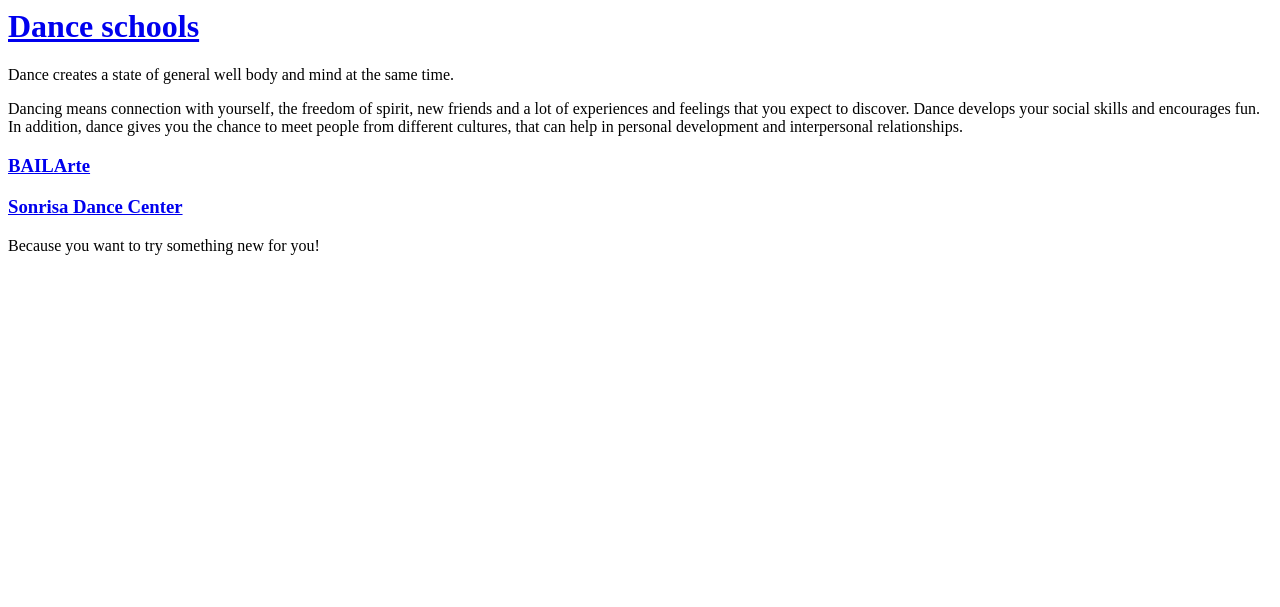
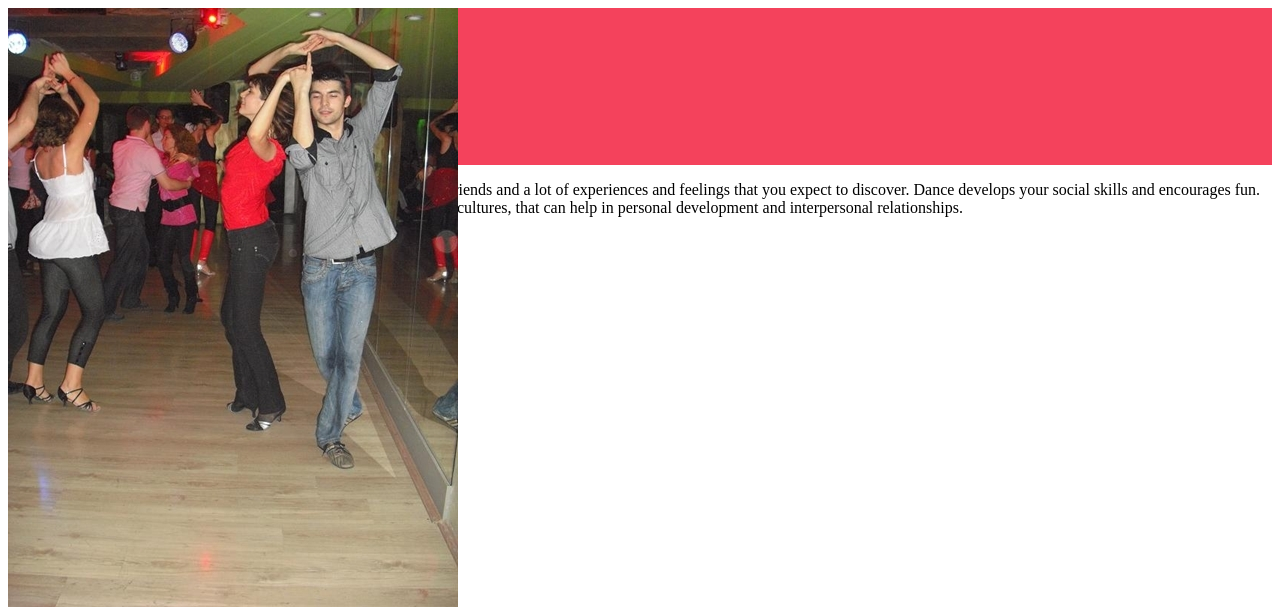
Before and after one commit to CosteaAlecsandra/danceSchools, a Django app: page / in a window 1280 px wide. Shown: the top 607 px of the page. Run offline with Django 3.2, Linux system fonts and the light colour scheme; data comes from the database, SQL or seed files in the repository.

Commit message:
Add css to base.phtml

```diff
--- a/danceSchools/settings.py
+++ b/danceSchools/settings.py
@@ -14,6 +14,11 @@ import os
 
 # Build paths inside the project like this: os.path.join(BASE_DIR, ...)
 BASE_DIR = os.path.dirname(os.path.dirname(os.path.abspath(__file__)))
+
+STATICFILES_DIRS = (
+    os.path.join(BASE_DIR, "static"),
+)
+STATIC_URL = '/static/'
 
 
 # Quick-start development settings - unsuitable for production
--- a/schools/templates/base.html
+++ b/schools/templates/base.html
@@ -3,25 +3,21 @@
     <head>
         <meta charset="UTF-8">
         <title>Dance Schools</title>
-       <!-- <link rel="stylesheet" id="ample-style-css" href="{% static 'style.css' %}" type="text/css" media="all"> -->
+        <link rel="stylesheet" id="ample-style-css" href="{% static 'base.css' %}" type="text/css" media="all">
     </head>
     <body class="wide">
         <div id="page" class="hfeed site">
             <header>
                 <div class="header">
-                    <div class="main-head-wrap inner-wrap clearfix">
-                        <div id="header-logo-image">
-                           <!-- <a href="/">
+                        <div class = "header-logo-image">
                                 <img src="{% static 'photos/logo.jpg' %}" alt="Dance">
-                            </a> -->
                         </div>
-                        <div id="header-text" class="">
+                        <div class="header-text">
                             <h1 id="site-title">
                                 <a href="/" title="Dance schools" rel="home">Dance schools</a>
                             </h1>
-                            <p>Dance creates a state of general well body and mind at the same time.</p>
                         </div>
-                    </div>
+                    <p>Dance creates a state of general well body and mind at the same time.</p>
                 </div>
             </header>
             <div class="main-wrapper">
--- /dev/null
+++ b/static/base.css
@@ -0,0 +1,22 @@
+.header {
+    background-color: #f4425c;
+    height: 20%;
+    top: 0px;
+    left: 0px;
+    right: 0px;
+    position:fix;
+    color: white;
+}
+
+.header .header-logo-image {
+    height: 50%;
+    position:relative;
+}
+
+.header #img {
+    height: 50px;
+    width: 50px;
+}
+
+footer {
+}
```
Also changed, not shown: static/photos/logo.jpg (added).
